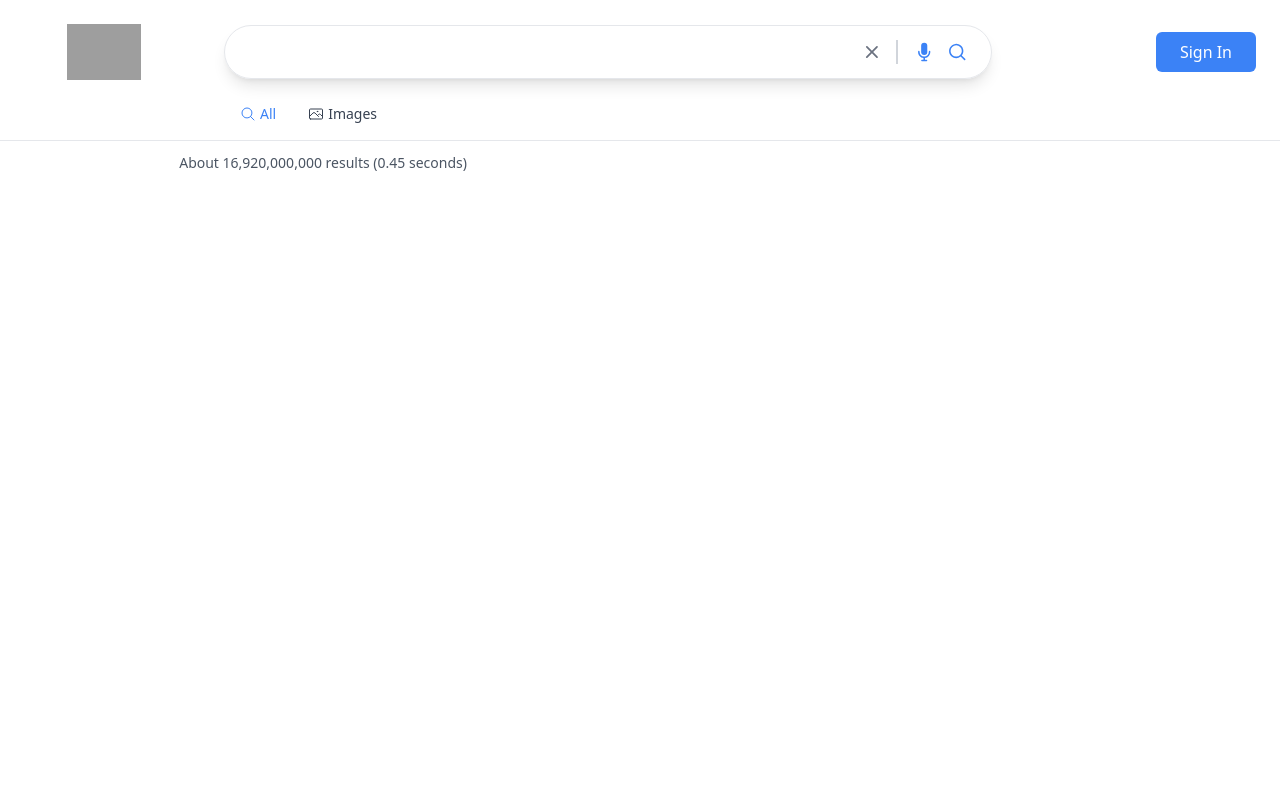
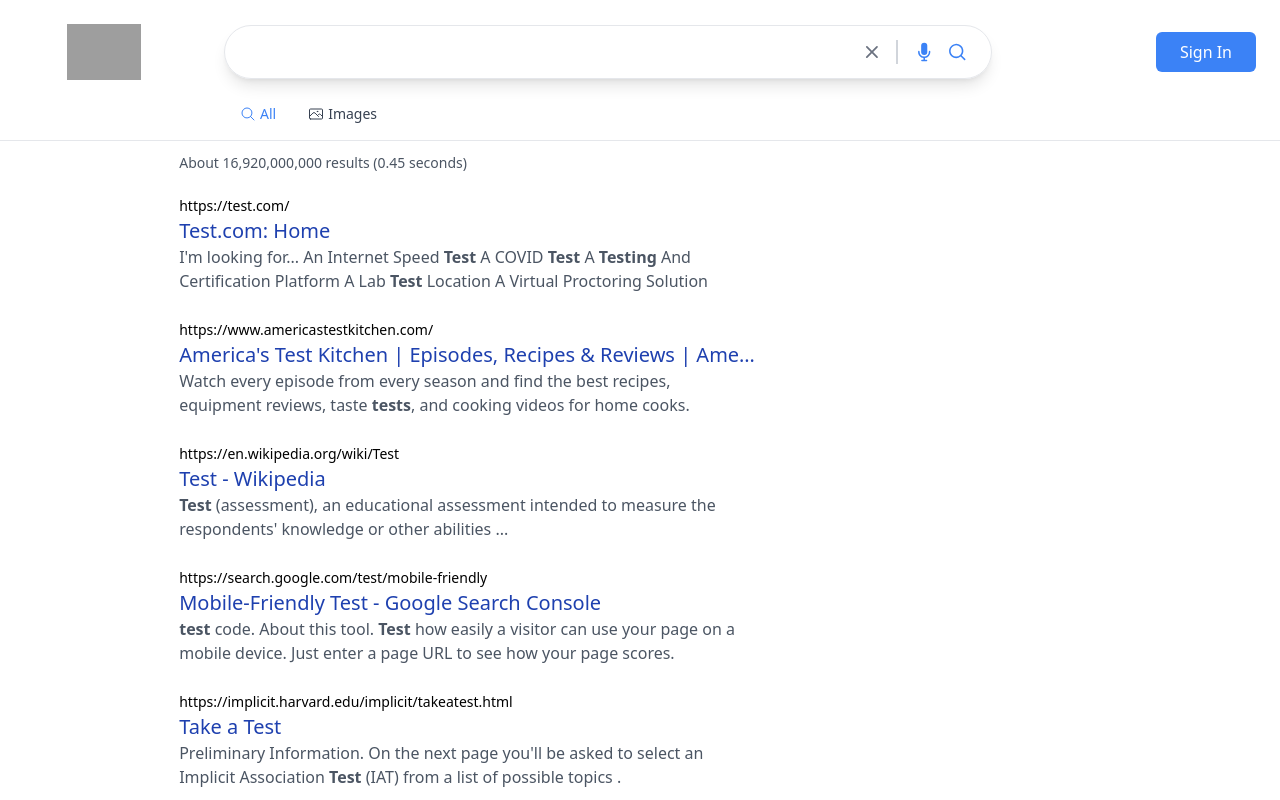
Before and after one commit to mittell/next-google-clone-v1, a Next.js app: page /search in a window 1280 px wide. Shown: the top 800 px of the page. Built offline with nearby package versions, Linux system fonts and the light colour scheme; no server answers; grey boxes are pictures that could not be loaded.

Commit message:
feat: added result template mapping and styling

```diff
--- a/components/SearchResults.jsx
+++ b/components/SearchResults.jsx
@@ -1,17 +1,37 @@
 import React from 'react';
+import Parser from 'html-react-parser';
 
 const SearchResults = ({ results }) => {
 	const styles = {
 		container: 'w-full mx-auto px-3 sm:pl-[5%] md:pl-[14%] lg:pl-[52]',
-		infoText: 'text-gray-600 text-sm mb-5 mt-3',
+		resultInfo: 'text-gray-600 text-sm mb-5 mt-3',
+		resultContainer: 'max-w-xl mb-6',
+		resultTitleGroup: 'group',
+		resultLink: 'text-sm truncate',
+		resultTitleContainer: 'group-hover:underline decoration-blue-800',
+		resultTitle: 'truncate text-xl font-medium text-blue-800',
+		resultContent: 'text-gray-600',
 	};
 
 	return (
 		<div className={styles.container}>
-			<p className={styles.infoText}>
+			<p className={styles.resultInfo}>
 				About {results.searchInformation.formattedTotalResults} results (
 				{results.searchInformation.formattedSearchTime} seconds)
 			</p>
+			{results.items.map((result) => (
+				<div key={result.link} className={styles.resultContainer}>
+					<div className={styles.resultTitleGroup}>
+						<a href={result.link} className={styles.resultLink}>
+							{result.formattedUrl}
+						</a>
+						<a href={result.link} className={styles.resultTitleContainer}>
+							<h2 className={styles.resultTitle}>{result.title}</h2>
+						</a>
+					</div>
+					<p className={styles.resultContent}>{Parser(result.htmlSnippet)}</p>
+				</div>
+			))}
 		</div>
 	);
 };
```
